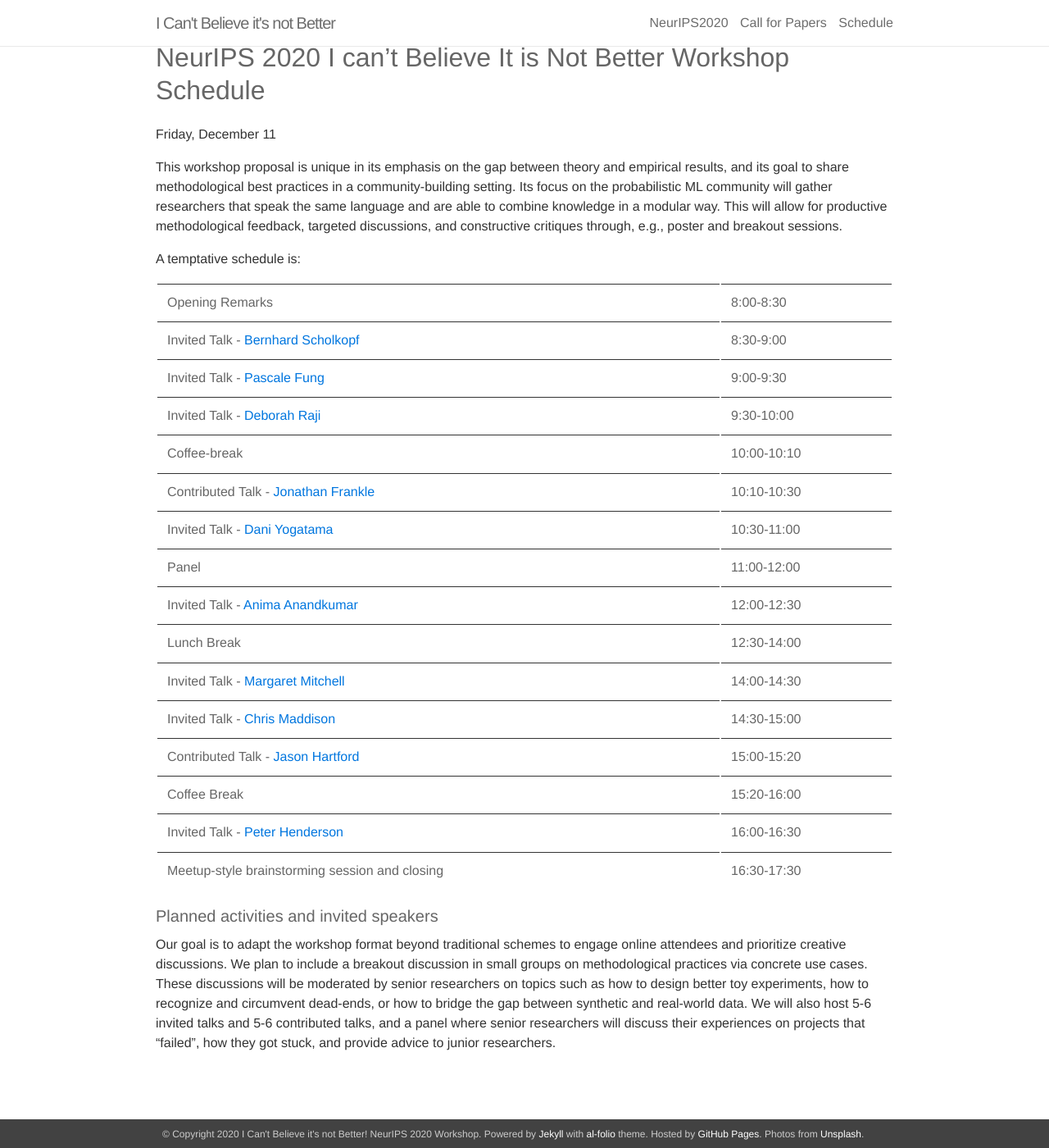
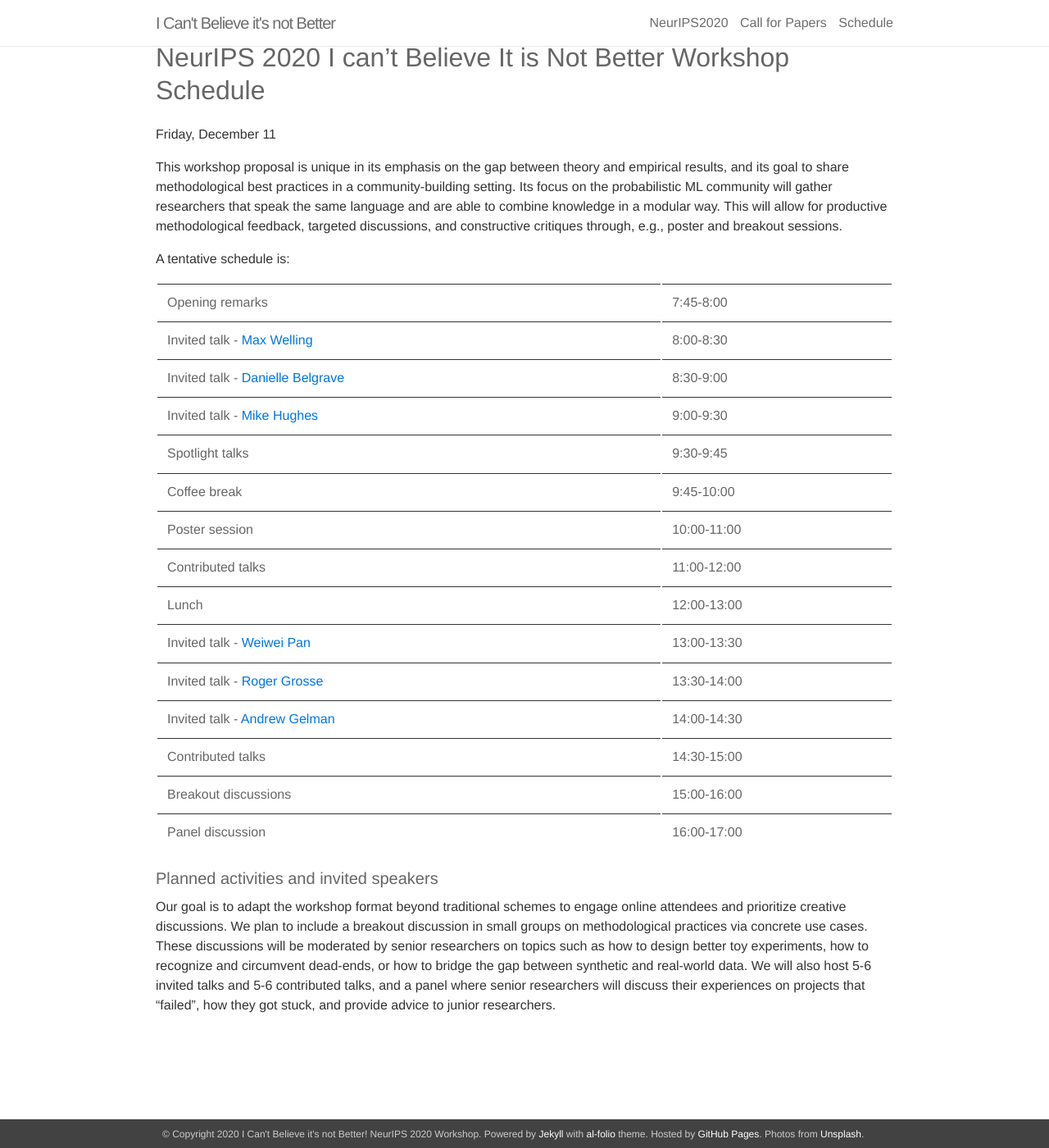
Before and after one commit to ml-retrospectives/icml2020, a Jekyll site: the page built from _pages/02_schedule.md, in a window 1280 px wide and 1400 px high, scrolled down 350 px. Shown: the whole window at 82% size. Built offline with Jekyll 4.4.1, drawn with Linux system fonts in a browser that asks for light colours; nearby versions of some CDN libraries.

Commit message:
added (tentative) schedule

```diff
--- a/_pages/02_schedule.md
+++ b/_pages/02_schedule.md
@@ -10,24 +10,23 @@ Friday, December 11
 
 This workshop proposal is unique in its emphasis on the gap between theory and empirical results, and its goal to share methodological best practices in a community-building setting. Its focus on the probabilistic ML community will gather researchers that speak the same language and are able to combine knowledge in a modular way. This will allow for productive methodological feedback, targeted discussions, and constructive critiques through, e.g., poster and breakout sessions.
 
-A temptative schedule is:
+A tentative schedule is:
 
-| Opening Remarks                    | 8:00-8:30 |
-| Invited Talk - [Bernhard Scholkopf](https://www.is.mpg.de/~bs)         | 8:30-9:00|
-| Invited Talk - [Pascale Fung](https://pascale.home.ece.ust.hk/)    | 9:00-9:30 |
-| Invited Talk - [Deborah Raji](https://ainowinstitute.org/people/deborah-raji.html)         | 9:30-10:00 |
-| Coffee-break                       | 10:00-10:10 |
-| Contributed Talk - [Jonathan Frankle](https://jfrankle.con)                      | 10:10-10:30 |
-| Invited Talk - [Dani Yogatama](https://dyogatama.github.io/) | 10:30-11:00 |
-| Panel                              | 11:00-12:00 |
-| Invited Talk - [Anima Anandkumar](http://tensorlab.cms.caltech.edu/users/anima/)                              | 12:00-12:30 |
-| Lunch Break | 12:30-14:00 |
-| Invited Talk - [Margaret Mitchell](https://www.m-mitchell.com/) |14:00-14:30 |
-| Invited Talk - [Chris Maddison](http://www.cs.toronto.edu/~cmaddis/)         | 14:30-15:00 |
-| Contributed Talk - [Jason Hartford](https://www.cs.ubc.ca/~jasonhar/)      | 15:00-15:20 |
-| Coffee Break                     | 15:20-16:00 |
-| Invited Talk - [Peter Henderson](https://www.peterhenderson.co/)     | 16:00-16:30 |
-| Meetup-style brainstorming session and closing | 16:30-17:30 |
+| Opening remarks                    | 7:45-8:00 |
+| Invited talk - [Max Welling](https://staff.fnwi.uva.nl/m.welling/)         | 8:00-8:30|
+| Invited talk - [Danielle Belgrave](https://www.microsoft.com/en-us/research/people/dabelgra/)    | 8:30-9:00 |
+| Invited talk - [Mike Hughes](https://www.michaelchughes.com/)         | 9:00-9:30 |
+| Spotlight talks                       | 9:30-9:45 |
+| Coffee break                          | 9:45-10:00 |
+| Poster session                          | 10:00-11:00 |
+| Contributed talks                          | 11:00-12:00 |
+| Lunch                          | 12:00-13:00 |
+| Invited talk - [Weiwei Pan](https://iacs.seas.harvard.edu/people/weiwei-pan) | 13:00-13:30 |
+| Invited talk - [Roger Grosse](https://www.cs.toronto.edu/~rgrosse/) | 13:30-14:00 |
+| Invited talk - [Andrew Gelman](http://www.stat.columbia.edu/~gelman/) | 14:00-14:30 |
+| Contributed talks                          | 14:30-15:00 |
+| Breakout discussions                          | 15:00-16:00 |
+| Panel discussion                          | 16:00-17:00 |
 
 
 #### Planned activities and invited speakers
```
